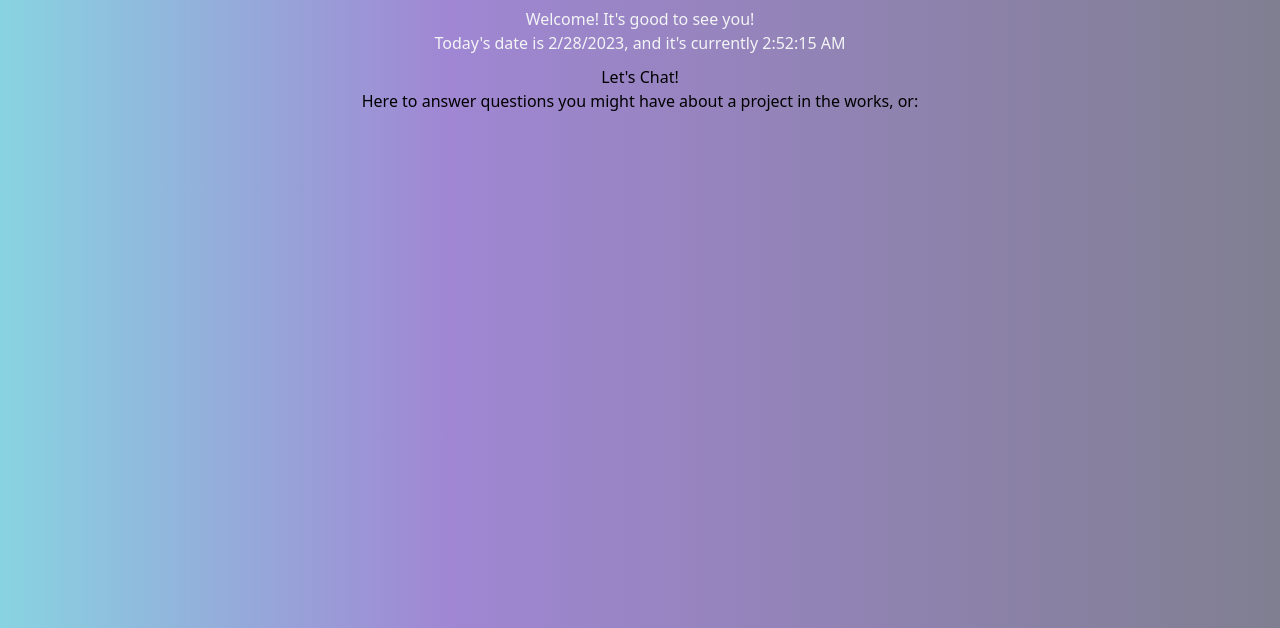
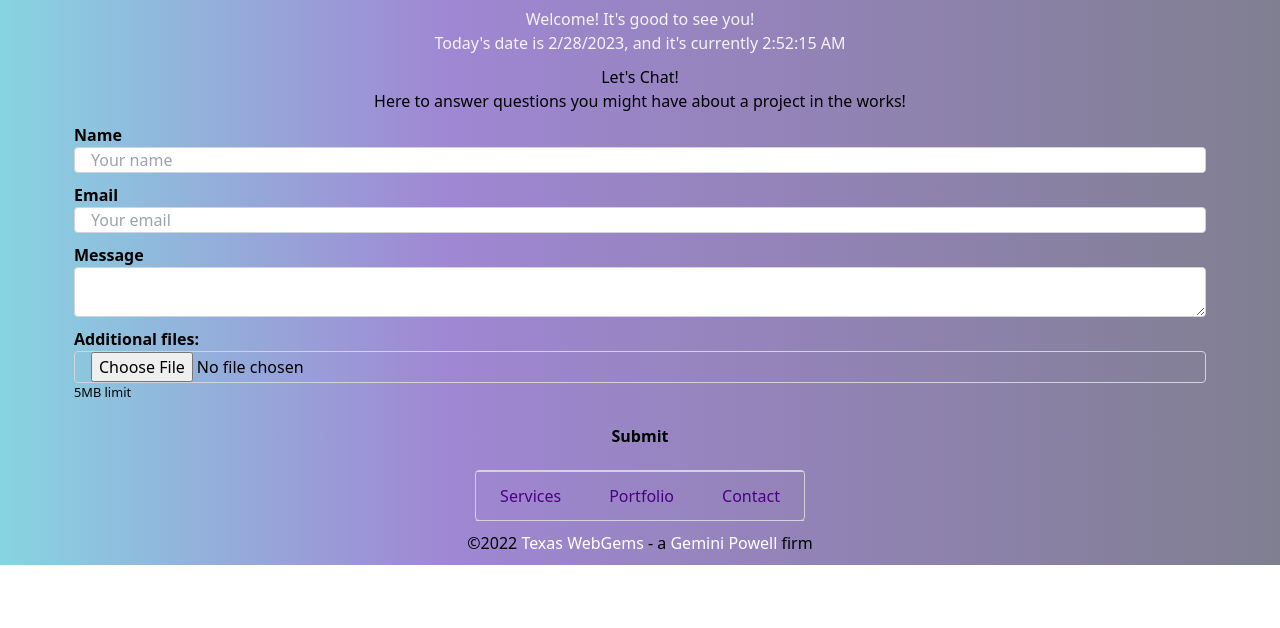
Before and after one commit to GemAfaWell/texas-webgems, a website: page contact.html in a window 1280 px wide. Shown: the part 324-952 px from the top of the page. After the commit the page ends 889 px from the top, so only its background shows below. Drawn offline with Linux system fonts and the light colour scheme; a script that the page names is missing.

Commit message:
Update contact.html
fixed form, hubspot tracking

```diff
--- a/contact.html
+++ b/contact.html
@@ -78,24 +78,13 @@
     <section>
       <h2 class="text-center">Let's Chat!</h2>
       <h5 class="text-center">
-        Here to answer questions you might have about a project in the works, or:
+        Here to answer questions you might have about a project in the works!
       </h5>
-      <!-- Calendly inline widget begin -->
-      <div
-        class="calendly-inline-widget"
-        data-url="https://calendly.com/d/zw8-b9c-bdj?background_color=26e0d8&primary_color=8b00ff"
-        style="min-width:320px;height:630px;">
-      </div>
-      <script type="text/javascript" src="https://assets.calendly.com/assets/external/widget.js" async>
-      </script>
-<!-- Calendly inline widget end -->
     </section>
     <form
-      action="https://getform.io/f/79647d64-6e7c-497e-a79d-7a2c99d92216"
-      method="POST"
-      id="contact"
-      class="flex flex-col w-3/5 max-w-3xl mx-auto my-auto text-gray-800 bg-white p-14"
-      enctype="multipart/form-data"
+         name="contact"
+         method="POST"
+         data-netlify="true"
     >
       <div class="flex flex-col w-full mb-4">
         <label for="name">Name</label>
@@ -182,7 +171,7 @@
 
     <script src="js/app.js"></script>
     <!-- Start of HubSpot Embed Code -->
-    <script type="text/javascript" id="hs-script-loader" async defer src="//js.hs-scripts.com/23786650.js"></script>
+    <script type="text/javascript" id="hs-script-loader" async defer src="//js.hs-scripts.com/24141320.js"></script>
     <!-- End of HubSpot Embed Code -->
   </body>
 </html>
```
